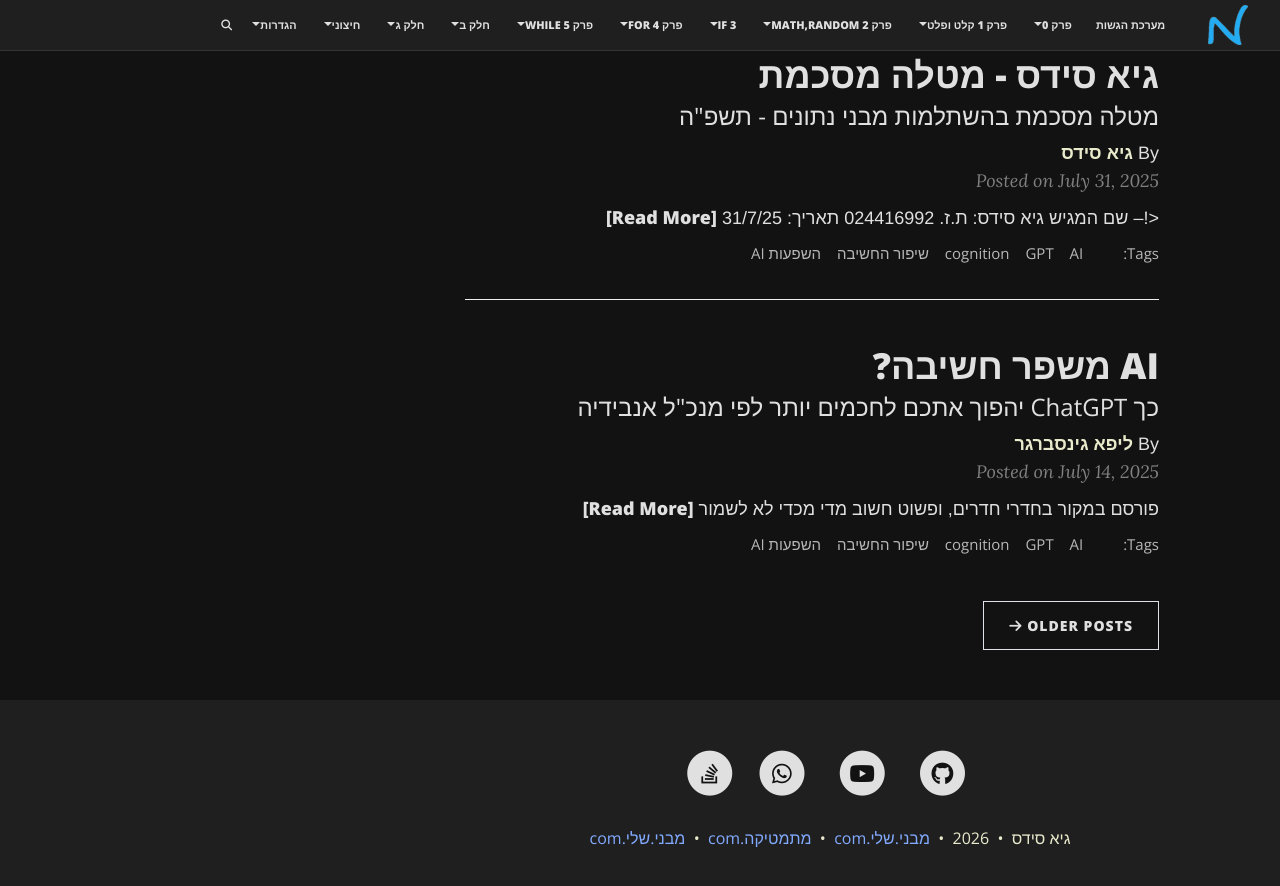
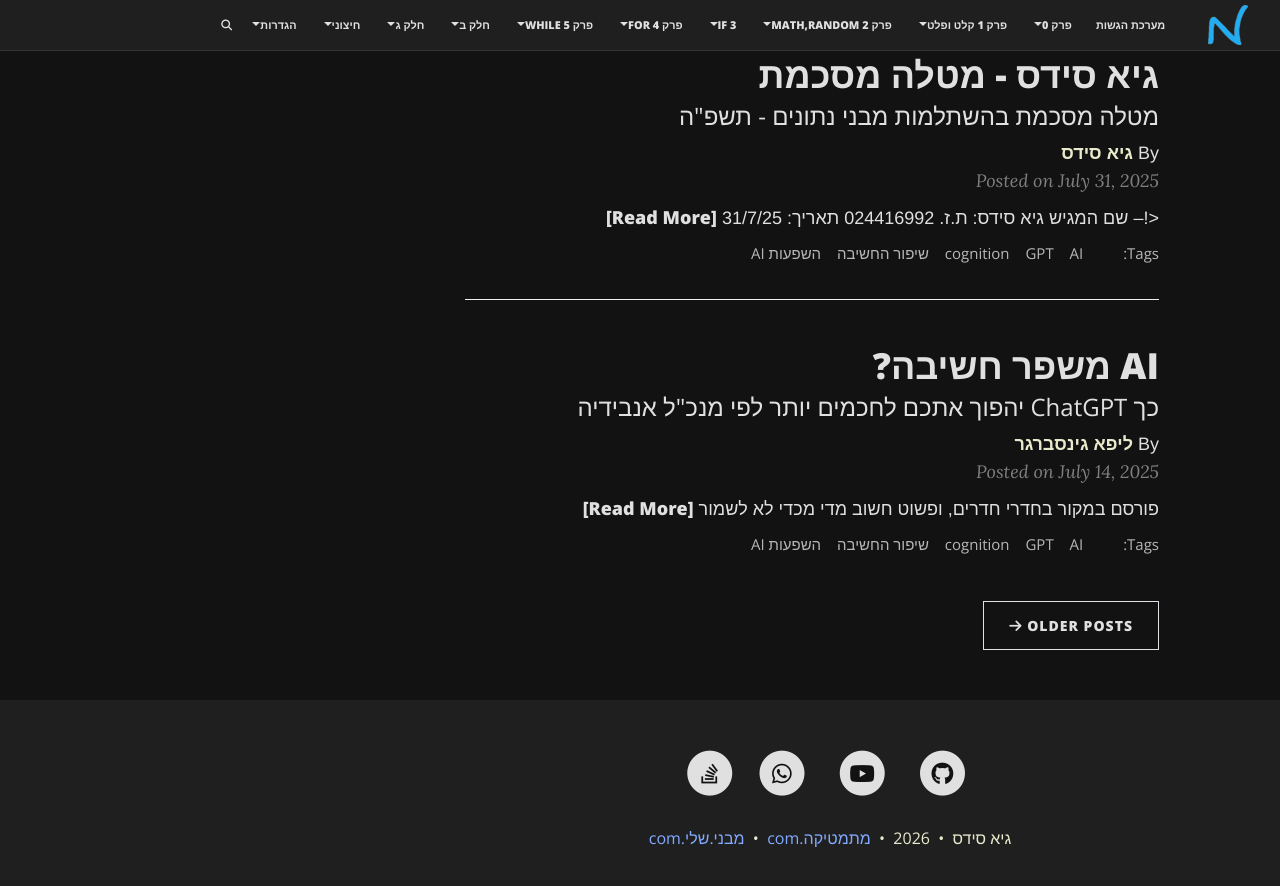
Before and after one commit to 3strategy/BeautifulYesodot, a Jekyll site: the page built from index.html, in a window 1280 px wide and 900 px high, scrolled down 1520 px. Shown: the top 886 px of the window. Built offline with Jekyll 4.4.1, drawn with Linux system fonts in a browser that asks for light colours; the list of posts is cut into pages by our own code; comment, search, counter and statistics services are not loaded.

Commit message:
updated links on footer.

```diff
--- a/_includes/footer.html
+++ b/_includes/footer.html
@@ -17,16 +17,12 @@
       {% endif %}
       {{ site.time | date: '%Y' }}
 
-      {% if site.url-pretty %}
+      &nbsp;&bull;&nbsp;
+      <span class="author-site">
+        <a href="https://xn--8dbhdsa0dr.com/">מתמטיקה.com</a>
         &nbsp;&bull;&nbsp;
-        <span class="author-site">
-          <a href="{% if site.url-canonical %}{{ site.url-canonical }}{% else %}{{ '/' | absolute_url }}{% endif %}">{{ site.url-pretty }}</a>
-          &nbsp;&bull;&nbsp;
-          <a href="https://xn--8dbhdsa0dr.com/">מתמטיקה.com</a>
-          &nbsp;&bull;&nbsp;
-          <a href="https://xn--5dbqnj.xn--eebf2b.com/">מבני.שלי.com</a>
-        </span>
-      {% endif %}
+        <a href="https://xn--5dbqnj.xn--eebf2b.com/">מבני.שלי.com</a>
+      </span>
 
       {% if site.matomo %}
         {% if site.matomo.opt-out %}
```
